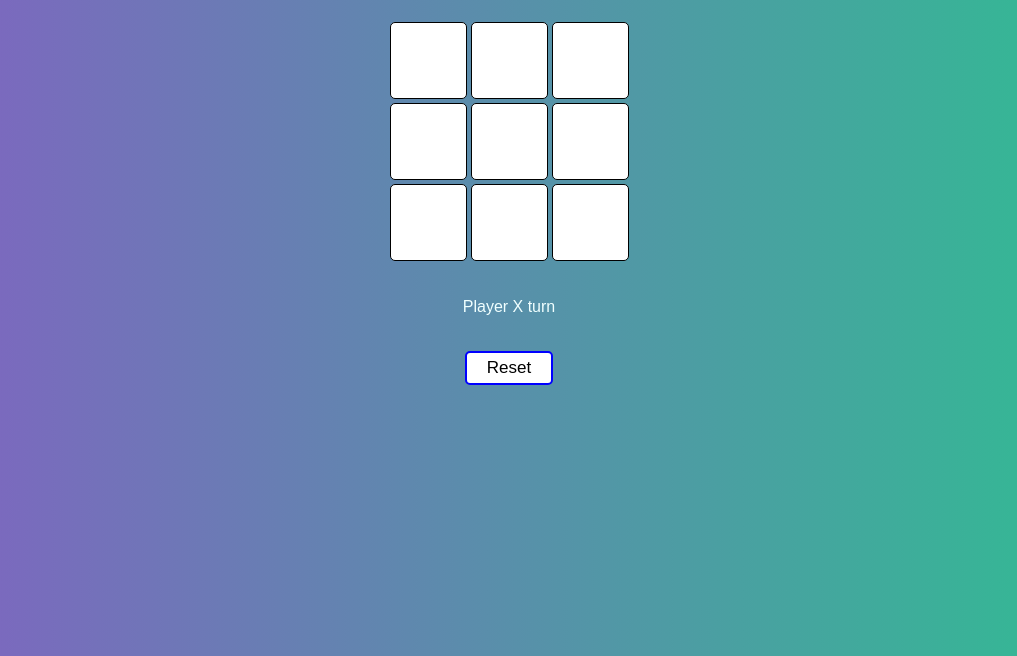
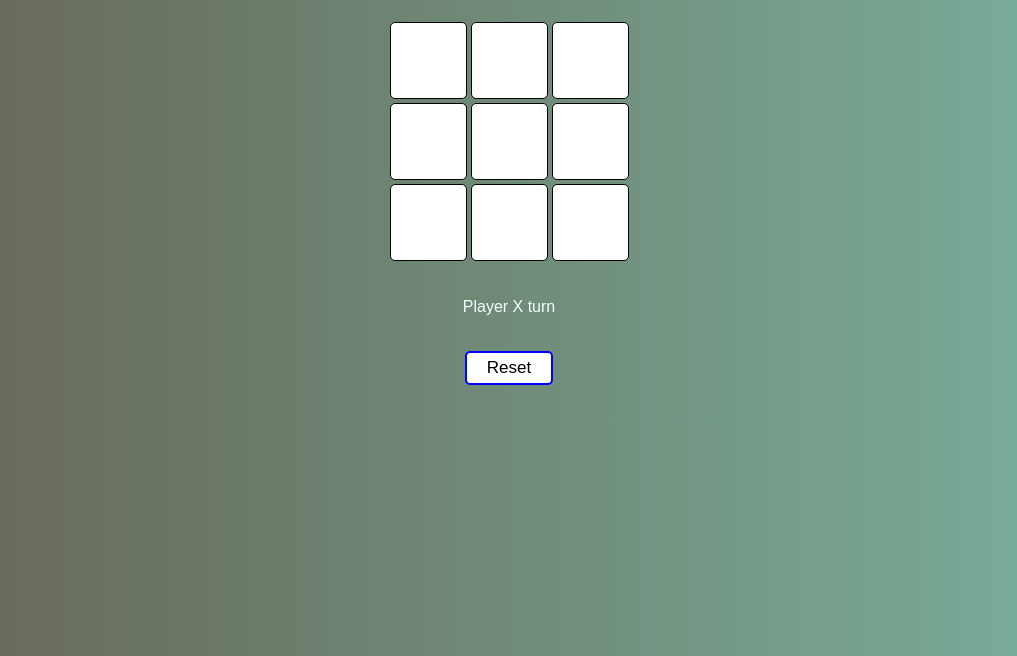
Before and after one commit to rituparna18/X-O-Game, a plain HTML site: page X-O-Game.html in a window 1280 px wide. Shown: the part 144-800 px from the top of the page, without its empty margins (131-1148 px from the left). Drawn offline with Linux system fonts and the light colour scheme; a web font is replaced by a local one.

Commit message:
Update style.css

```diff
--- a/style.css
+++ b/style.css
@@ -6,7 +6,7 @@
 }
 body
 {
-    background-image: linear-gradient(to right, #8360c3, #2ebf91);
+    background-image: linear-gradient(to right, #666353, #7ab39f);
 }
 .header
 {
```
